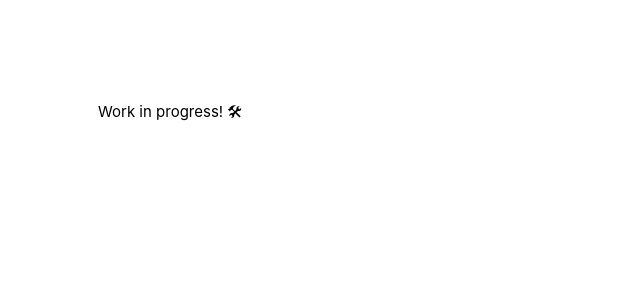
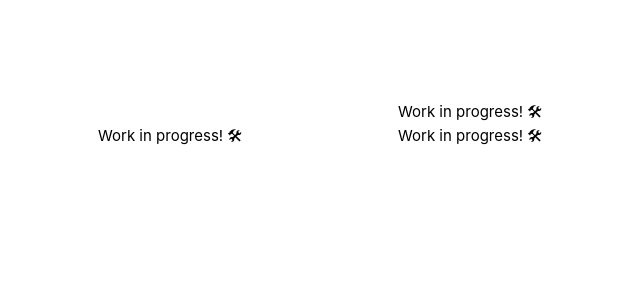
Before and after one commit to ImSirTea/SchedulingTool, a Vue app: page / in a window 1280 px wide. Shown: the top 300 px of the page, without its empty margins (62-702 px from the left). Built offline with nearby package versions, Linux system fonts and the light colour scheme.

Commit message:
Grid layout and added events

```diff
--- a/src/components/scheduler/ItemScheduler.vue
+++ b/src/components/scheduler/ItemScheduler.vue
@@ -1,9 +1,63 @@
 <script lang="ts" setup>
-export interface ItemSchedulerProps {}
+import ItemSchedulerCalendarRuler from "@/components/scheduler/ItemSchedulerCalendarRuler.vue";
+import ItemSchedulerGroups from "@/components/scheduler/ItemSchedulerGroups.vue";
+import ItemSchedulerTimeline from "@/components/scheduler/ItemSchedulerTimeline.vue";
+import type {
+	ItemSchedulerItem,
+	ItemSchedulerRow,
+	ScrollPosition
+} from "@/components/scheduler/types";
+import { reactive, ref, shallowRef } from "vue";
+
+export interface ItemSchedulerProps {
+	rows: ItemSchedulerRow[];
+	items: ItemSchedulerItem[];
+}
 export interface ItemSchedulerEvents {}
 
 const props = defineProps<ItemSchedulerProps>();
 const emit = defineEmits<ItemSchedulerEvents>();
+
+const scrollPosition = reactive<ScrollPosition>({
+	x: 0,
+	y: 0
+});
+
+const groupsWidth = ref<number>(300);
+const internalRows = shallowRef<ItemSchedulerRow[]>([]);
+const internalItems = shallowRef<ItemSchedulerItem[]>([]);
 </script>
 
-<template>Work in progress! 🛠</template>
+<template>
+	<div
+		class="scheduler-container"
+		:style="{ gridTemplateColumns: `${groupsWidth}px auto` }"
+	>
+		<item-scheduler-calendar-ruler
+			:rows="internalRows"
+			v-model:scroll-x="scrollPosition.x"
+		/>
+		<item-scheduler-groups
+			:rows="internalRows"
+			v-model:scroll-y="scrollPosition.y"
+			v-model:width="groupsWidth"
+		/>
+		<item-scheduler-timeline
+			v-model:rows="internalRows"
+			v-model:items="internalItems"
+			v-model:scroll-x="scrollPosition.x"
+			v-model:scroll-y="scrollPosition.y"
+		/>
+	</div>
+</template>
+
+<style>
+.scheduler-container {
+	display: grid;
+	grid-template-columns: 50px 50px;
+	grid-template-rows: auto;
+	grid-template-areas:
+		". calendar"
+		"groups timeline";
+}
+</style>
--- a/src/components/scheduler/ItemSchedulerCalendarRuler.vue
+++ b/src/components/scheduler/ItemSchedulerCalendarRuler.vue
@@ -14,4 +14,12 @@ const props = defineProps<ItemSchedulerCalendarProps>();
 const emit = defineEmits<ItemSchedulerCalendarEvents>();
 </script>
 
-<template>Work in progress! 🛠</template>
+<template>
+	<div class="scheduler-calendar-ruler">Work in progress! 🛠</div>
+</template>
+
+<style>
+.scheduler-calendar-ruler {
+	grid-area: calendar;
+}
+</style>
--- a/src/components/scheduler/ItemSchedulerGroups.vue
+++ b/src/components/scheduler/ItemSchedulerGroups.vue
@@ -4,14 +4,24 @@ import type { ItemSchedulerRow } from "@/components/scheduler/types";
 export interface ItemSchedulerGroupsProps {
 	rows: ItemSchedulerRow[];
 	scrollY: number;
+	width: number;
 }
 
 export interface ItemSchedulerGroupsEvents {
 	(eventName: "update:scroll-y", newScrollY: number): void;
+	(eventName: "update:width", newWidth: number): void;
 }
 
 const props = defineProps<ItemSchedulerGroupsProps>();
 const emit = defineEmits<ItemSchedulerGroupsEvents>();
 </script>
 
-<template>Work in progress! 🛠</template>
+<template>
+	<div class="scheduler-groups">Work in progress! 🛠</div>
+</template>
+
+<style>
+.scheduler-groups {
+	grid-area: groups;
+}
+</style>
--- a/src/components/scheduler/ItemSchedulerTimeline.vue
+++ b/src/components/scheduler/ItemSchedulerTimeline.vue
@@ -1,15 +1,32 @@
 <script lang="ts" setup>
-import type { ItemSchedulerRow } from "@/components/scheduler/types";
+import type {
+	ItemSchedulerItem,
+	ItemSchedulerRow
+} from "@/components/scheduler/types";
 
 export interface ItemSchedulerTimelineProps {
 	rows: ItemSchedulerRow[];
+	items: ItemSchedulerItem[];
+	scrollX: number;
+	scrollY: number;
 }
 export interface ItemSchedulerTimelineEvents {
 	(eventName: "update:rows", rows: ItemSchedulerRow[]): void;
+	(eventName: "update:items", items: ItemSchedulerItem[]): void;
+	(eventName: "update:scroll-x", newScrollX: number): void;
+	(eventName: "update:scroll-y", newScrollY: number): void;
 }
 
 const props = defineProps<ItemSchedulerTimelineProps>();
 const emit = defineEmits<ItemSchedulerTimelineEvents>();
 </script>
 
-<template>Work in progress! 🛠</template>
+<template>
+	<div class="scheduler-timeline">Work in progress! 🛠</div>
+</template>
+
+<style>
+.scheduler-timeline {
+	grid-area: timeline;
+}
+</style>
--- a/src/components/scheduler/types.d.ts
+++ b/src/components/scheduler/types.d.ts
@@ -1,4 +1,5 @@
 import type { LocalDate } from "@js-joda/core";
+import type exp from "constants";
 
 export interface ItemSchedulerRow {
 	id: string;
@@ -14,3 +15,8 @@ export interface DatePeriod {
 	start: LocalDate;
 	end: LocalDate;
 }
+
+export interface ScrollPosition {
+	x: number;
+	y: number;
+}
```
